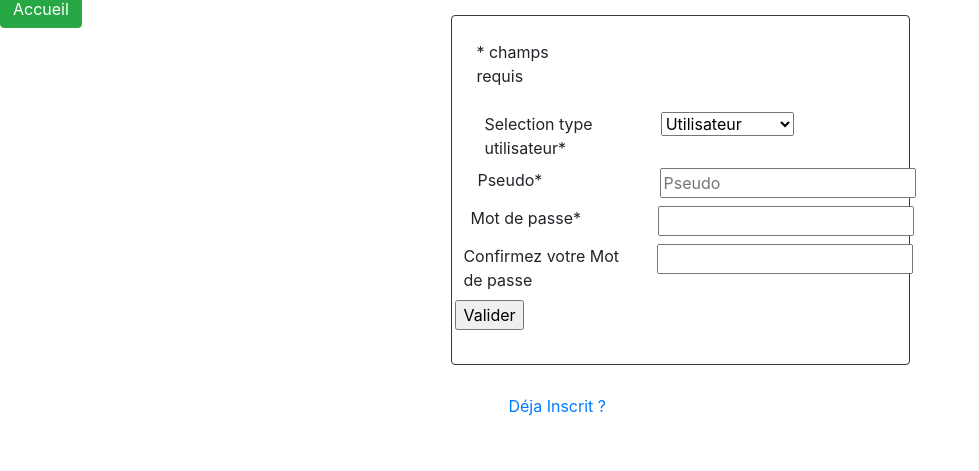
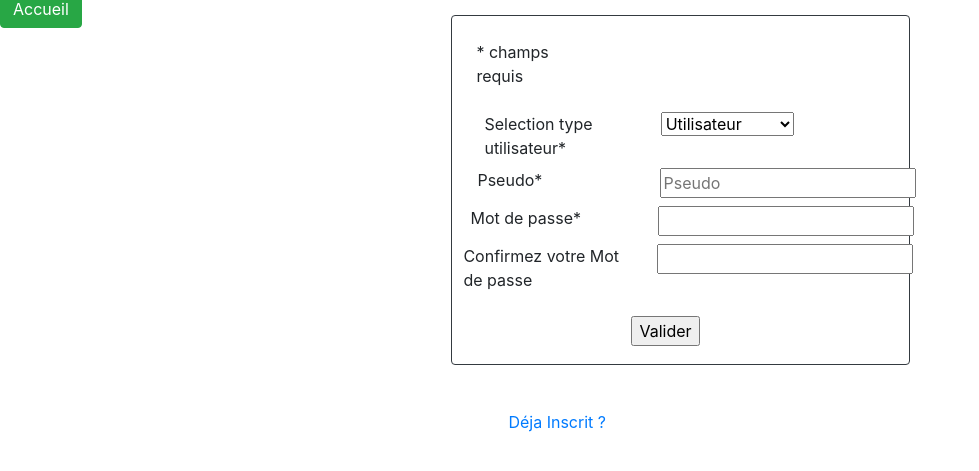
Before and after one commit to tamglaeser/BDW1-mini-Pinterest, a PHP site: page /inscription.php in a window 1280 px wide. Shown: the part 90-561 px from the top of the page, without its empty margins (0-979 px from the left). Run offline with PHP 8.4, Linux system fonts and the light colour scheme.

Commit message:
Update inscription.php

```diff
--- a/inscription.php
+++ b/inscription.php
@@ -94,7 +94,9 @@ session_start();
                                 ?>
                             </small>
                         </div>
+                        <div style="display:flex;margin-top:1em; margin-left:9em; padding-right:8em;padding-left:2em;">
                         <input type="submit" name="submit" value="Valider"/>
+                        </div>
                     </div>
                 </div>
             </div>
```
